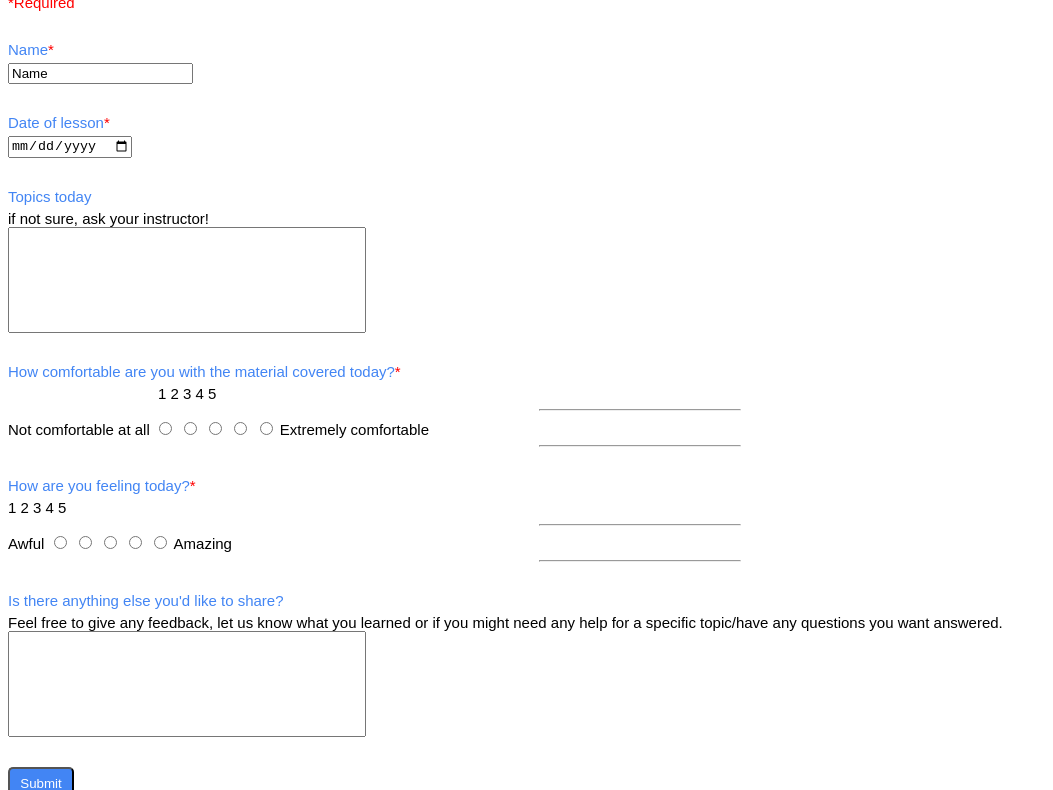
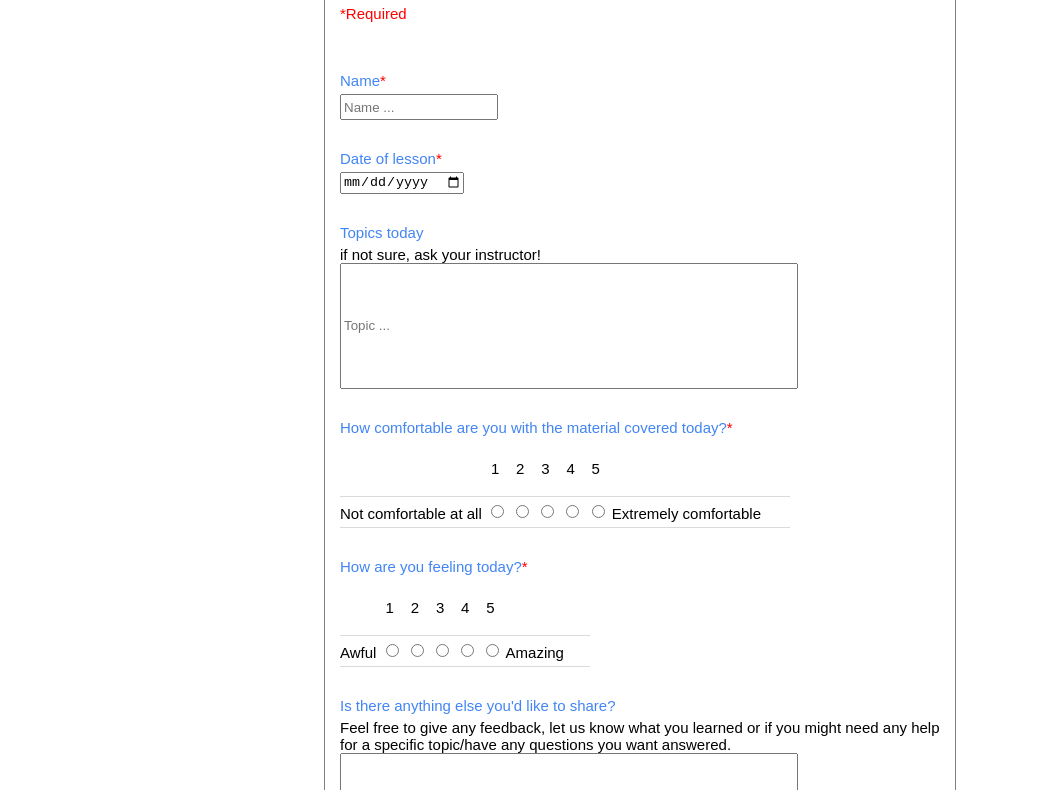
Before and after one commit to weejh/html-css-exercise, a plain HTML site: page index.html in a window 1280 px wide. Shown: the part 80-870 px from the top of the page, without its empty margins (0-1053 px from the left). Drawn offline with Linux system fonts and the light colour scheme.

Commit message:
added more styling

```diff
--- a/index.html
+++ b/index.html
@@ -14,27 +14,27 @@
         <div class='inputname'>
           <label>
             <div class='inputquestions'>Name<span>*</span></br></div>
-            <input type="text" name="inputname" value="Name" />
+            <input type="text" name="inputname" value="" placeholder="Name ..." />
           </label>
         </div>
         <div class='inputdate'>
           <label>
             <div class='inputquestions'>Date of lesson<span>*</span></br></div>
-            <input type="date" name="inputdate" value="Date" />
+            <input type="date" name="inputdate" value=""  />
           </label>
         </div>
         <div class='inputtopic'>
           <label>
             <div class='inputquestions'>Topics today</br></div>
             if not sure, ask your instructor!</br>
-            <input class='textbox' type="text" name="inputname" value="" />
+            <input class='textbox' type="text" name="inputtopic" value="" placeholder="Topic ..." />
           </label>
         </div>
         <div class='inputmaterial'>
           <label>
-            <div class='inputquestions'>How comfortable are you with the material covered today?<span>*</span></div>
-            <div class='ratingmaterial'>1  2  3  4  5</div>
-            <hr>
+            <div class='inputquestionsradio'>How comfortable are you with the material covered today?<span>*</span></div>
+            <div class='ratingmaterial'></div>
+              <div class='answermaterial'>
                 Not comfortable at all
                 <input type="radio" name="inputmaterial" value="1" />
                 <input type="radio" name="inputmaterial" value="2" />
@@ -42,22 +42,22 @@
                 <input type="radio" name="inputmaterial" value="4" />
                 <input type="radio" name="inputmaterial" value="5" />
                 Extremely comfortable
-              <hr>
+              </div>
           </label>
         </div>
         <div class='inputfeel'>
           <label>
-            <div class='inputquestions'>How are you feeling today?<span>*</span></div>
-            <div class='ratingfeel'>1 2 3 4 5</div>
-            <hr>
+            <div class='inputquestionsradio'>How are you feeling today?<span>*</span></div>
+            <div class='ratingfeel'></div>
+            <div class='answerfell'>
               Awful
-            <input type="radio" name="inputmaterial" value="1" />
-            <input type="radio" name="inputmaterial" value="2" />
-            <input type="radio" name="inputmaterial" value="3" />
-            <input type="radio" name="inputmaterial" value="4" />
-            <input type="radio" name="inputmaterial" value="5" />
+              <input type="radio" name="inputfeel" value="1" />
+              <input type="radio" name="inputfeel" value="2" />
+              <input type="radio" name="inputfeel" value="3" />
+              <input type="radio" name="inputfeel" value="4" />
+              <input type="radio" name="inputfeel" value="5" />
               Amazing
-            <hr>
+            </div>
           </label>
         </div>
         <div class='inputshare'>
@@ -66,11 +66,14 @@
             Feel free to give any feedback, let us know what you learned or if you might need any help for a specific topic/have any questions you want answered.
           </div>
           <!-- <textarea id='textbox' name="textarea" ></textarea> -->
-          <input class='textbox' type="text" name="inputname" value="" />
+          <input class='textbox' type="text" name="inputshare" value="" placeholder="Feedback ..."/>
           <!-- <input type="textarea" name="inputname" value="Feedback" /> -->
           </label>
         </div>
         <button name="button">Submit</button>
+        <div class='securitywarning'>
+          Never submit passwords through this Forms.
+        </div>
       </form>
   </body>
 </html>
--- a/styles.css
+++ b/styles.css
@@ -5,6 +5,16 @@ body {
   font-family: sans-serif;
 }
 
+form {
+  border-top: 3px solid #4285f4;
+  border-bottom: 1px solid grey;
+  border-left: 1px solid grey;
+  border-right: 1px solid grey;
+  width: auto;
+  height: auto;
+  margin-left: 25%;
+  margin-right: 25%;
+}
 h1 {
   font-size: 30px;
   color: #4285f4;
@@ -14,6 +24,8 @@ h1 {
 .instruction {
   font-size: 15px;
   color: red;
+  margin-left: 15px;
+  margin-bottom: 50px;
 }
 
 span{
@@ -25,38 +37,46 @@ span{
   font-size: 15px;
   margin-top: 30px;
   color: #4285f4;
+  margin-left: 15px;
+}
+input[name="inputname"] {
+  width: 150px;
+  height: 20px;
 }
 
 .inputdate {
   font-size: 15px;
   margin-top: 30px;
   color: #4285f4;
+  margin-left: 15px;
 }
-
-
 .inputtopic {
   font-size: 15px;
   margin-top: 30px;
+  margin-left: 15px;
 }
-
 .inputmaterial {
   font-size: 15px;
   margin-top: 30px;
+  margin-left: 15px;
 }
 
 .inputfeel {
   font-size: 15px;
   margin-top: 30px;
+  margin-left: 15px;
 }
 
 .inputshare {
   font-size: 15px;
   margin-top: 30px;
+  margin-left: 15px;
 }
-.ratingmaterial {
+.ratingmaterial, .ratingfeel {
   font-size: 15px;
   margin-left: 150px;
-
+  margin-top: 15px;
+  margin-bottom: 15px;
 }
 button {
   margin-top: 30px;
@@ -65,17 +85,47 @@ button {
   width: 66px;
   height: 34px;
   border-radius: 5px;
+  margin-left: 15px;
+  margin-bottom: 5px;
+}
 
-}
 .inputquestions {
   color: #4285f4;
   margin-bottom: 5px;
 }
+
+.inputquestionsradio {
+  color: #4285f4;
+  margin-bottom: 60px;
+}
 .textbox {
-  width: 350px;
-  height: 100px;
+  width: 450px;
+  height: 120px;
 }
-hr {
-  width: 200px;
-  text-align: right;
+.answerfell,  .answermaterial {
+  border-bottom: 1px solid #DADADA;
+  border-top: 1px solid #DADADA;
+  height: 25px;
+  padding-top: 5px;
 }
+.answermaterial {
+    width: 450px;
+    height: 25px;
+    padding-top: 5px;
+  }
+.answerfell {
+    width: 250px;
+}
+.securitywarning {
+  font-size: 15px;
+  margin-left: 15px;
+  margin-bottom: 5px;
+  font-style: italic;
+}
+
+input[type='radio']::before {
+  content: attr(value);
+  position: relative;
+  top: -45px;
+  font-size: 15px;
+}
```
Lines whose indentation alone changed are shown as unchanged.
